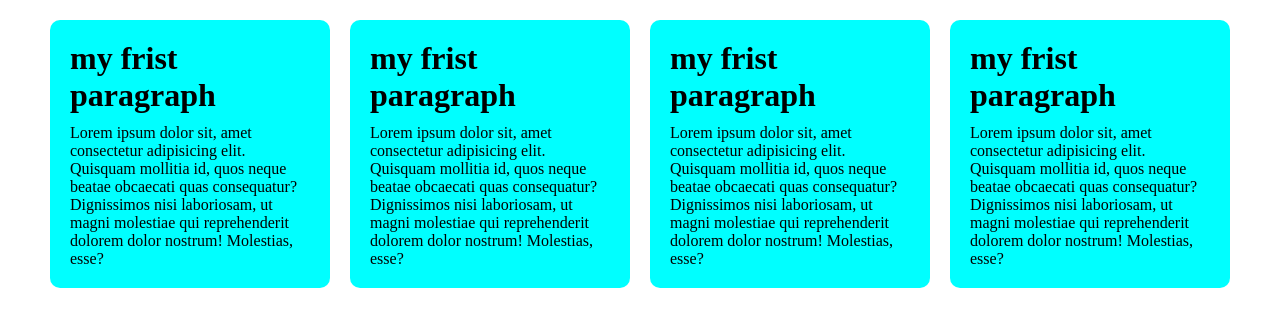
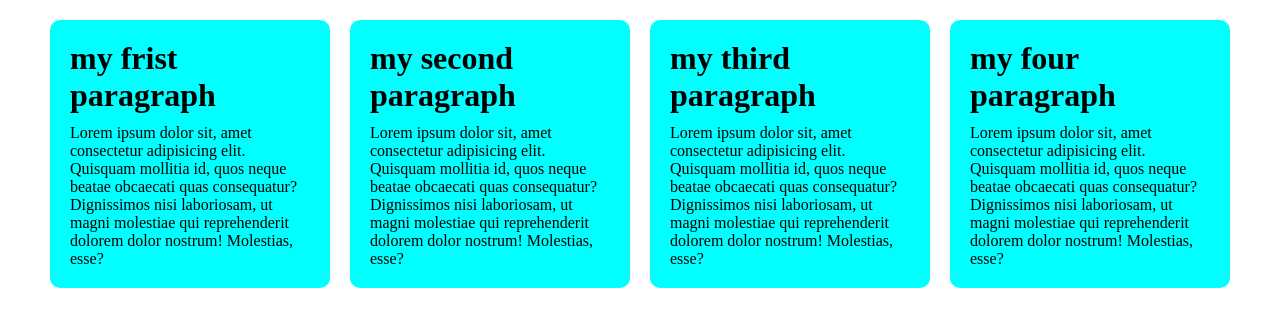
Before and after one commit to minazul01/practise-project, a plain HTML site: page index.html in a window 1280 px wide. Drawn offline with Linux system fonts and the light colour scheme.

Commit message:
all done

```diff
--- a/index.html
+++ b/index.html
@@ -13,15 +13,15 @@
             <p>Lorem ipsum dolor sit, amet consectetur adipisicing elit. Quisquam mollitia id, quos neque beatae obcaecati quas consequatur? Dignissimos nisi laboriosam, ut magni molestiae qui reprehenderit dolorem dolor nostrum! Molestias, esse?</p>
         </div>
         <div class="sub-container">
-            <h1>my frist paragraph</h1>
+            <h1>my second paragraph</h1>
             <p>Lorem ipsum dolor sit, amet consectetur adipisicing elit. Quisquam mollitia id, quos neque beatae obcaecati quas consequatur? Dignissimos nisi laboriosam, ut magni molestiae qui reprehenderit dolorem dolor nostrum! Molestias, esse?</p>
         </div>
         <div class="sub-container">
-            <h1>my frist paragraph</h1>
+            <h1>my third paragraph</h1>
             <p>Lorem ipsum dolor sit, amet consectetur adipisicing elit. Quisquam mollitia id, quos neque beatae obcaecati quas consequatur? Dignissimos nisi laboriosam, ut magni molestiae qui reprehenderit dolorem dolor nostrum! Molestias, esse?</p>
         </div>
         <div class="sub-container">
-            <h1>my frist paragraph</h1>
+            <h1>my four paragraph</h1>
             <p>Lorem ipsum dolor sit, amet consectetur adipisicing elit. Quisquam mollitia id, quos neque beatae obcaecati quas consequatur? Dignissimos nisi laboriosam, ut magni molestiae qui reprehenderit dolorem dolor nostrum! Molestias, esse?</p>
         </div>
         </div>
```
